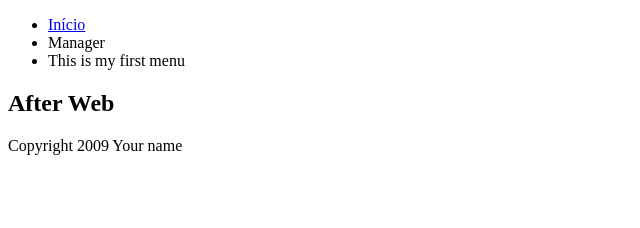
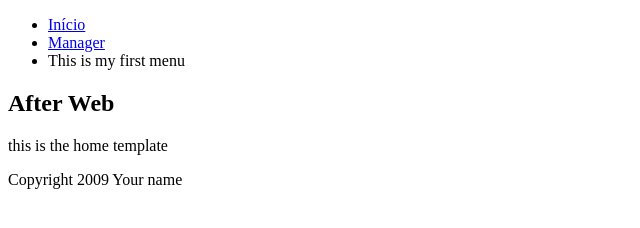
Before and after one commit to nattanlucena/new-after, a website: page client/site-index.html at #/site/manager in a window 1280 px wide. Shown: the whole page, without its empty margins (0-640 px from the left). Drawn offline with nearby package versions, Linux system fonts and the light colour scheme; some packages are replaced by stand-ins of ours.

Commit message:
ajustando as rotas

```diff
--- a/client/app/app.routes.js
+++ b/client/app/app.routes.js
@@ -2,7 +2,7 @@
     var app = angular.module('after');
 
     app.config(function($stateProvider, $urlRouterProvider) {
-        $urlRouterProvider.otherwise('siteIndex');
+        $urlRouterProvider.otherwise('site');
 
         $stateProvider
             .state('site', {
@@ -12,17 +12,11 @@
             })
             .state('site.index', {
                 url: '/site',
-                template: '<p> mosovu </p>'
+                templateUrl: 'app/site/home/home.html'
             })
-
-        /*$stateProvider
-            .state('site', {
-                url: '/site',
-                templateUrl: 'app/site/index.html'
-            })
-            .state('manager', {
-                url: '/site/manager',
+            .state('site.manager', {
+                url:'/site/manager',
                 templateUrl: 'app/site/manager/addManagerView.html'
-            })*/
+            });
     });
 }());
--- a/client/app/shared/appHeaderView.html
+++ b/client/app/shared/appHeaderView.html
@@ -14,7 +14,7 @@
                 <a ui-sref="site.index">Início</a>
             </li>
             <li>
-                <a ui-sref="manager">Manager</a>
+                <a ui-sref="site.manager">Manager</a>
             </li>
             <li>This is my first menu</li>
         </ul>
--- /dev/null
+++ b/client/app/site/home/home.html
@@ -0,0 +1 @@
+this is the home template
--- a/server/app/routes.js
+++ b/server/app/routes.js
@@ -47,11 +47,11 @@ module.exports = function (app) {
         res.writeHead(200, {'Content-Type': 'text/plain'});
         res.end('Server On');
     });
-   /*
-    app.get('/*', function (req, res) {
+
+    app.get('/client/*', function (req, res) {
         res.redirect('/');
     });
-    */
+
 
 
     // =========================================================================
```
